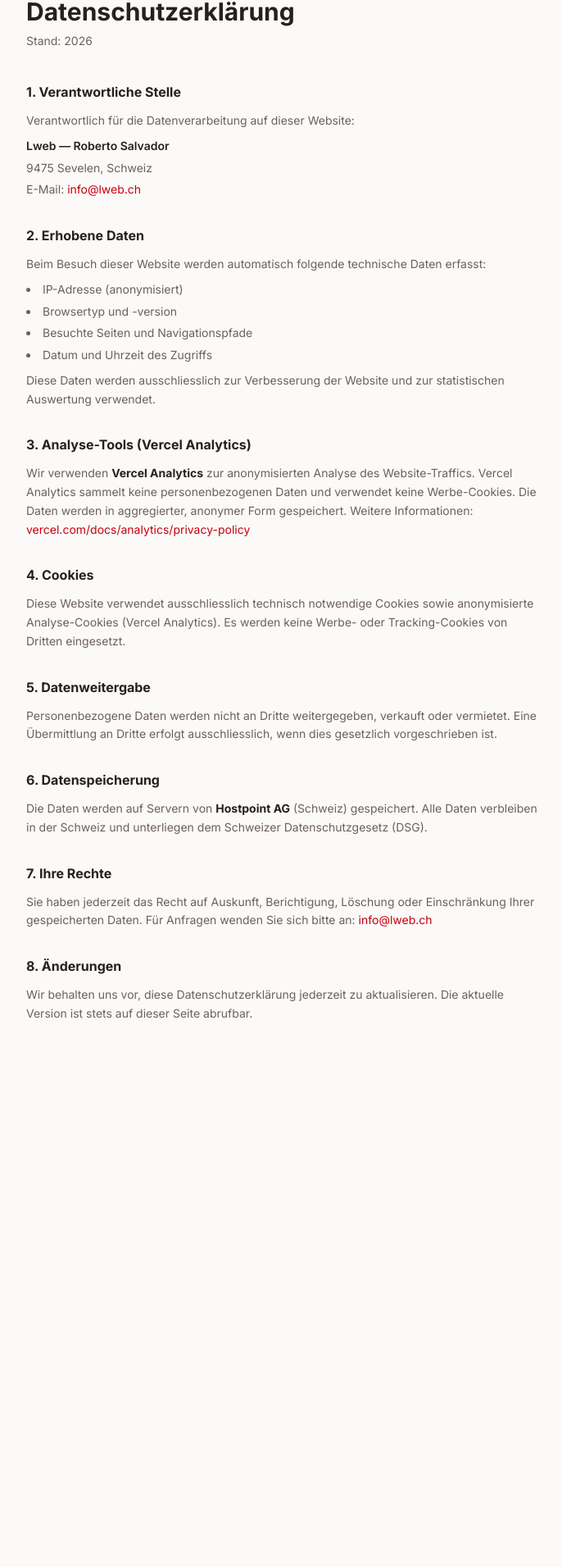
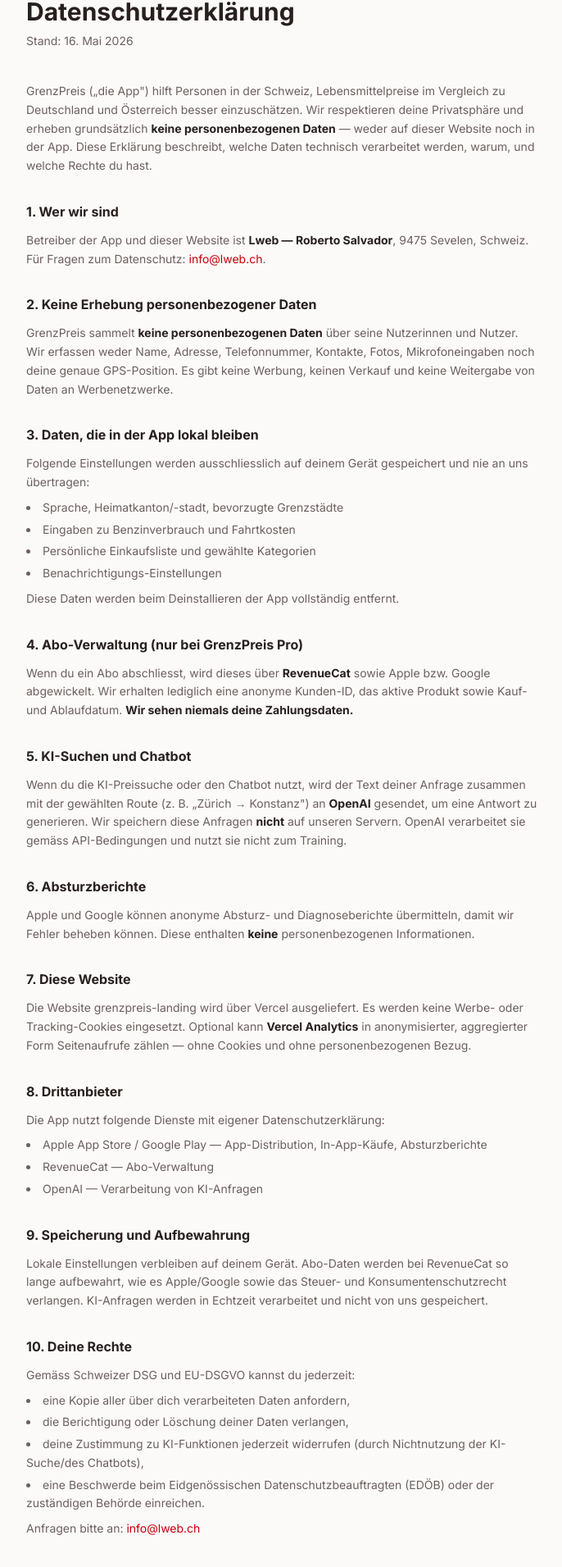
Before and after one commit to donia1222/grenzpreislanding, a Next.js app: page /datenschutz in a window 1280 px wide. Shown: the part 128-2039 px from the top of the page at 82% size, without its empty margins (296-982 px from the left). Before the commit the page ends 1440 px from the top, so only its background shows below. Built offline with nearby package versions, Linux system fonts and the light colour scheme.

Commit message:
,update60“

```diff
--- a/app/datenschutz/page.tsx
+++ b/app/datenschutz/page.tsx
@@ -3,7 +3,7 @@ import { ArrowLeft } from "lucide-react"
 import type { Metadata } from "next"
 
 export const metadata: Metadata = {
-  title: "Datenschutz — Offerto PROFI",
+  title: "Datenschutz — GrenzPreis",
 }
 
 export default function DatenschutzPage() {
@@ -15,60 +15,107 @@ export default function DatenschutzPage() {
         </Link>
 
         <h1 className="font-bold text-3xl text-foreground mb-2">Datenschutzerklärung</h1>
-        <p className="text-muted-foreground text-sm mb-10">Stand: {new Date().getFullYear()}</p>
+        <p className="text-muted-foreground text-sm mb-10">Stand: 16. Mai 2026</p>
 
         <div className="space-y-8 text-sm text-muted-foreground leading-relaxed">
 
           <section>
-            <h2 className="font-bold text-foreground text-base mb-3">1. Verantwortliche Stelle</h2>
-            <p>Verantwortlich für die Datenverarbeitung auf dieser Website:</p>
-            <div className="mt-2 space-y-1">
-              <p className="font-semibold text-foreground">Lweb — Roberto Salvador</p>
-              <p>9475 Sevelen, Schweiz</p>
-              <p>E-Mail: <a href="mailto:info@lweb.ch" className="text-primary hover:underline">info@lweb.ch</a></p>
-            </div>
+            <p>
+              GrenzPreis („die App") hilft Personen in der Schweiz, Lebensmittelpreise im Vergleich zu Deutschland und Österreich besser einzuschätzen. Wir respektieren deine Privatsphäre und erheben grundsätzlich <strong className="text-foreground">keine personenbezogenen Daten</strong> — weder auf dieser Website noch in der App. Diese Erklärung beschreibt, welche Daten technisch verarbeitet werden, warum, und welche Rechte du hast.
+            </p>
           </section>
 
           <section>
-            <h2 className="font-bold text-foreground text-base mb-3">2. Erhobene Daten</h2>
-            <p>Beim Besuch dieser Website werden automatisch folgende technische Daten erfasst:</p>
-            <ul className="list-disc list-inside mt-2 space-y-1">
-              <li>IP-Adresse (anonymisiert)</li>
-              <li>Browsertyp und -version</li>
-              <li>Besuchte Seiten und Navigationspfade</li>
-              <li>Datum und Uhrzeit des Zugriffs</li>
-            </ul>
-            <p className="mt-2">Diese Daten werden ausschliesslich zur Verbesserung der Website und zur statistischen Auswertung verwendet.</p>
+            <h2 className="font-bold text-foreground text-base mb-3">1. Wer wir sind</h2>
+            <p>
+              Betreiber der App und dieser Website ist <strong className="text-foreground">Lweb — Roberto Salvador</strong>, 9475 Sevelen, Schweiz. Für Fragen zum Datenschutz: <a href="mailto:info@lweb.ch" className="text-primary hover:underline">info@lweb.ch</a>.
+            </p>
           </section>
 
           <section>
-            <h2 className="font-bold text-foreground text-base mb-3">3. Analyse-Tools (Vercel Analytics)</h2>
-            <p>Wir verwenden <strong className="text-foreground">Vercel Analytics</strong> zur anonymisierten Analyse des Website-Traffics. Vercel Analytics sammelt keine personenbezogenen Daten und verwendet keine Werbe-Cookies. Die Daten werden in aggregierter, anonymer Form gespeichert. Weitere Informationen: <a href="https://vercel.com/docs/analytics/privacy-policy" target="_blank" rel="noopener noreferrer" className="text-primary hover:underline">vercel.com/docs/analytics/privacy-policy</a></p>
+            <h2 className="font-bold text-foreground text-base mb-3">2. Keine Erhebung personenbezogener Daten</h2>
+            <p>
+              GrenzPreis sammelt <strong className="text-foreground">keine personenbezogenen Daten</strong> über seine Nutzerinnen und Nutzer. Wir erfassen weder Name, Adresse, Telefonnummer, Kontakte, Fotos, Mikrofoneingaben noch deine genaue GPS-Position. Es gibt keine Werbung, keinen Verkauf und keine Weitergabe von Daten an Werbenetzwerke.
+            </p>
           </section>
 
           <section>
-            <h2 className="font-bold text-foreground text-base mb-3">4. Cookies</h2>
-            <p>Diese Website verwendet ausschliesslich technisch notwendige Cookies sowie anonymisierte Analyse-Cookies (Vercel Analytics). Es werden keine Werbe- oder Tracking-Cookies von Dritten eingesetzt.</p>
+            <h2 className="font-bold text-foreground text-base mb-3">3. Daten, die in der App lokal bleiben</h2>
+            <p>Folgende Einstellungen werden ausschliesslich auf deinem Gerät gespeichert und nie an uns übertragen:</p>
+            <ul className="list-disc list-inside mt-2 space-y-1">
+              <li>Sprache, Heimatkanton/-stadt, bevorzugte Grenzstädte</li>
+              <li>Eingaben zu Benzinverbrauch und Fahrtkosten</li>
+              <li>Persönliche Einkaufsliste und gewählte Kategorien</li>
+              <li>Benachrichtigungs-Einstellungen</li>
+            </ul>
+            <p className="mt-2">Diese Daten werden beim Deinstallieren der App vollständig entfernt.</p>
           </section>
 
           <section>
-            <h2 className="font-bold text-foreground text-base mb-3">5. Datenweitergabe</h2>
-            <p>Personenbezogene Daten werden nicht an Dritte weitergegeben, verkauft oder vermietet. Eine Übermittlung an Dritte erfolgt ausschliesslich, wenn dies gesetzlich vorgeschrieben ist.</p>
+            <h2 className="font-bold text-foreground text-base mb-3">4. Abo-Verwaltung (nur bei GrenzPreis Pro)</h2>
+            <p>
+              Wenn du ein Abo abschliesst, wird dieses über <strong className="text-foreground">RevenueCat</strong> sowie Apple bzw. Google abgewickelt. Wir erhalten lediglich eine anonyme Kunden-ID, das aktive Produkt sowie Kauf- und Ablaufdatum. <strong className="text-foreground">Wir sehen niemals deine Zahlungsdaten.</strong>
+            </p>
           </section>
 
           <section>
-            <h2 className="font-bold text-foreground text-base mb-3">6. Datenspeicherung</h2>
-            <p>Die Daten werden auf Servern von <strong className="text-foreground">Hostpoint AG</strong> (Schweiz) gespeichert. Alle Daten verbleiben in der Schweiz und unterliegen dem Schweizer Datenschutzgesetz (DSG).</p>
+            <h2 className="font-bold text-foreground text-base mb-3">5. KI-Suchen und Chatbot</h2>
+            <p>
+              Wenn du die KI-Preissuche oder den Chatbot nutzt, wird der Text deiner Anfrage zusammen mit der gewählten Route (z. B. „Zürich → Konstanz") an <strong className="text-foreground">OpenAI</strong> gesendet, um eine Antwort zu generieren. Wir speichern diese Anfragen <strong className="text-foreground">nicht</strong> auf unseren Servern. OpenAI verarbeitet sie gemäss API-Bedingungen und nutzt sie nicht zum Training.
+            </p>
           </section>
 
           <section>
-            <h2 className="font-bold text-foreground text-base mb-3">7. Ihre Rechte</h2>
-            <p>Sie haben jederzeit das Recht auf Auskunft, Berichtigung, Löschung oder Einschränkung Ihrer gespeicherten Daten. Für Anfragen wenden Sie sich bitte an: <a href="mailto:info@lweb.ch" className="text-primary hover:underline">info@lweb.ch</a></p>
+            <h2 className="font-bold text-foreground text-base mb-3">6. Absturzberichte</h2>
+            <p>
+              Apple und Google können anonyme Absturz- und Diagnoseberichte übermitteln, damit wir Fehler beheben können. Diese enthalten <strong className="text-foreground">keine</strong> personenbezogenen Informationen.
+            </p>
           </section>
 
           <section>
-            <h2 className="font-bold text-foreground text-base mb-3">8. Änderungen</h2>
-            <p>Wir behalten uns vor, diese Datenschutzerklärung jederzeit zu aktualisieren. Die aktuelle Version ist stets auf dieser Seite abrufbar.</p>
+            <h2 className="font-bold text-foreground text-base mb-3">7. Diese Website</h2>
+            <p>
+              Die Website grenzpreis-landing wird über Vercel ausgeliefert. Es werden keine Werbe- oder Tracking-Cookies eingesetzt. Optional kann <strong className="text-foreground">Vercel Analytics</strong> in anonymisierter, aggregierter Form Seitenaufrufe zählen — ohne Cookies und ohne personenbezogenen Bezug.
+            </p>
+          </section>
+
+          <section>
+            <h2 className="font-bold text-foreground text-base mb-3">8. Drittanbieter</h2>
+            <p>Die App nutzt folgende Dienste mit eigener Datenschutzerklärung:</p>
+            <ul className="list-disc list-inside mt-2 space-y-1">
+              <li>Apple App Store / Google Play — App-Distribution, In-App-Käufe, Absturzberichte</li>
+              <li>RevenueCat — Abo-Verwaltung</li>
+              <li>OpenAI — Verarbeitung von KI-Anfragen</li>
+            </ul>
+          </section>
+
+          <section>
+            <h2 className="font-bold text-foreground text-base mb-3">9. Speicherung und Aufbewahrung</h2>
+            <p>
+              Lokale Einstellungen verbleiben auf deinem Gerät. Abo-Daten werden bei RevenueCat so lange aufbewahrt, wie es Apple/Google sowie das Steuer- und Konsumentenschutzrecht verlangen. KI-Anfragen werden in Echtzeit verarbeitet und nicht von uns gespeichert.
+            </p>
+          </section>
+
+          <section>
+            <h2 className="font-bold text-foreground text-base mb-3">10. Deine Rechte</h2>
+            <p>Gemäss Schweizer DSG und EU-DSGVO kannst du jederzeit:</p>
+            <ul className="list-disc list-inside mt-2 space-y-1">
+              <li>eine Kopie aller über dich verarbeiteten Daten anfordern,</li>
+              <li>die Berichtigung oder Löschung deiner Daten verlangen,</li>
+              <li>deine Zustimmung zu KI-Funktionen jederzeit widerrufen (durch Nichtnutzung der KI-Suche/des Chatbots),</li>
+              <li>eine Beschwerde beim Eidgenössischen Datenschutzbeauftragten (EDÖB) oder der zuständigen Behörde einreichen.</li>
+            </ul>
+            <p className="mt-2">Anfragen bitte an: <a href="mailto:info@lweb.ch" className="text-primary hover:underline">info@lweb.ch</a></p>
+          </section>
+
+          <section>
+            <h2 className="font-bold text-foreground text-base mb-3">11. Kinder</h2>
+            <p>Die App richtet sich nicht an Kinder unter 13 Jahren. Wir erheben wissentlich keine Daten von Kindern.</p>
+          </section>
+
+          <section>
+            <h2 className="font-bold text-foreground text-base mb-3">12. Änderungen</h2>
+            <p>Wir können diese Erklärung bei Änderungen der App anpassen. Wesentliche Änderungen werden in der App angekündigt. Das Datum „Stand" oben spiegelt immer die aktuelle Version wider.</p>
           </section>
 
         </div>
--- a/app/landing-translations.ts
+++ b/app/landing-translations.ts
@@ -88,7 +88,7 @@ export const landingTranslations: Record<Lang, LandingT> = {
       titleHighlight: "Fragen.",
       subtitle: "Alles, was du über GrenzPreis wissen musst.",
       items: [
-        { question: "Ist die App wirklich kostenlos?", answer: "Ja, GrenzPreis ist vollständig kostenlos. Kein Abo, keine versteckten Kosten, keine Werbung." },
+        { question: "Ist die App wirklich kostenlos?", answer: "Ja, die Grundfunktionen von GrenzPreis sind kostenlos – ohne versteckte Kosten und ohne Werbung. Für die KI-Suche nach aktuellen Preisen ist ein Abo erforderlich." },
         { question: "Welche Länder werden verglichen?", answer: "GrenzPreis vergleicht Supermarktpreise in der Schweiz, Deutschland und Österreich — inklusive Benzin, Mehrwertsteuer und Zollfreibeträgen." },
         { question: "Wie genau sind die Preise?", answer: "Alle Preise sind KI-geschätzte Richtwerte — keine offiziellen Preise der Supermärkte. Im Standard-Modus nutzt GrenzPreis vorprogrammierte Durchschnittswerte, im KI-Modus werden tagesaktuelle Schätzungen erstellt. Die tatsächlichen Preise im Laden können abweichen." },
         { question: "Wie wird die Benzinersparnis berechnet?", answer: "Du gibst deinen Kraftstoffverbrauch und den aktuellen Preis ein. GrenzPreis berechnet die Benzinkosten für die Hin- und Rückfahrt automatisch und zieht sie von der Bruttoersparnis ab." },
@@ -199,7 +199,7 @@ export const landingTranslations: Record<Lang, LandingT> = {
       titleHighlight: "frecuentes.",
       subtitle: "Todo lo que necesitas saber sobre GrenzPreis.",
       items: [
-        { question: "¿La app es realmente gratuita?", answer: "Sí, GrenzPreis es completamente gratuito. Sin suscripción, sin costes ocultos, sin publicidad." },
+        { question: "¿La app es realmente gratuita?", answer: "Sí, las funciones básicas de GrenzPreis son gratuitas — sin costes ocultos y sin publicidad. Para las búsquedas con IA de precios actualizados se necesita una suscripción." },
         { question: "¿Qué países se comparan?", answer: "GrenzPreis compara precios de supermercados en Suiza, Alemania y Austria — incluyendo gasolina, IVA y franquicias aduaneras." },
         { question: "¿Qué precisión tienen los precios?", answer: "Todos los precios son estimaciones orientativas calculadas por IA — no son precios oficiales de los supermercados. En modo estándar GrenzPreis usa valores medios preprogramados; en modo IA se generan estimaciones actualizadas. Los precios reales en tienda pueden variar." },
         { question: "¿Cómo se calcula el ahorro en gasolina?", answer: "Introduces tu consumo de combustible y el precio actual. GrenzPreis calcula automáticamente el coste del viaje de ida y vuelta y lo descuenta del ahorro bruto." },
@@ -310,7 +310,7 @@ export const landingTranslations: Record<Lang, LandingT> = {
       titleHighlight: "fréquentes.",
       subtitle: "Tout ce que vous devez savoir sur GrenzPreis.",
       items: [
-        { question: "L'app est-elle vraiment gratuite?", answer: "Oui, GrenzPreis est entièrement gratuit. Pas d'abonnement, pas de coûts cachés, pas de publicité." },
+        { question: "L'app est-elle vraiment gratuite?", answer: "Oui, les fonctions de base de GrenzPreis sont gratuites — sans coûts cachés et sans publicité. Un abonnement est nécessaire pour les recherches par IA des prix actuels." },
         { question: "Quels pays sont comparés?", answer: "GrenzPreis compare les prix des supermarchés en Suisse, en Allemagne et en Autriche — y compris l'essence, la TVA et les franchises douanières." },
         { question: "Quelle est la précision des prix?", answer: "Tous les prix sont des estimations indicatives calculées par IA — ce ne sont pas des prix officiels des supermarchés. En mode standard GrenzPreis utilise des moyennes préprogrammées, en mode IA des estimations actualisées sont générées. Les prix réels en magasin peuvent varier." },
         { question: "Comment l'économie en essence est-elle calculée?", answer: "Vous saisissez votre consommation de carburant et le prix actuel. GrenzPreis calcule automatiquement le coût du trajet aller-retour et le déduit de l'économie brute." },
@@ -421,7 +421,7 @@ export const landingTranslations: Record<Lang, LandingT> = {
       titleHighlight: "frequenti.",
       subtitle: "Tutto ciò che devi sapere su GrenzPreis.",
       items: [
-        { question: "L'app è davvero gratuita?", answer: "Sì, GrenzPreis è completamente gratuito. Nessun abbonamento, nessun costo nascosto, nessuna pubblicità." },
+        { question: "L'app è davvero gratuita?", answer: "Sì, le funzioni di base di GrenzPreis sono gratuite — senza costi nascosti e senza pubblicità. Per le ricerche con IA dei prezzi aggiornati è necessario un abbonamento." },
         { question: "Quali paesi vengono confrontati?", answer: "GrenzPreis confronta i prezzi dei supermercati in Svizzera, Germania e Austria — inclusi carburante, IVA e franchigie doganali." },
         { question: "Quanto sono precisi i prezzi?", answer: "Tutti i prezzi sono stime indicative calcolate dall'IA — non sono prezzi ufficiali dei supermercati. In modalità standard GrenzPreis usa medie preprogrammate, in modalità IA vengono generate stime aggiornate. I prezzi reali in negozio possono variare." },
         { question: "Come viene calcolato il risparmio sul carburante?", answer: "Inserisci il consumo di carburante e il prezzo attuale. GrenzPreis calcola automaticamente il costo del viaggio di andata e ritorno e lo deduce dal risparmio lordo." },
@@ -532,7 +532,7 @@ export const landingTranslations: Record<Lang, LandingT> = {
       titleHighlight: "questions.",
       subtitle: "Everything you need to know about GrenzPreis.",
       items: [
-        { question: "Is the app really free?", answer: "Yes, GrenzPreis is completely free. No subscription, no hidden costs, no ads." },
+        { question: "Is the app really free?", answer: "Yes, the core features of GrenzPreis are free — no hidden costs and no ads. A subscription is required for AI searches with up-to-date prices." },
         { question: "Which countries are compared?", answer: "GrenzPreis compares supermarket prices in Switzerland, Germany and Austria — including fuel, VAT and customs allowances." },
         { question: "How accurate are the prices?", answer: "All prices are AI-estimated guidance values — not official supermarket prices. In standard mode GrenzPreis uses pre-programmed averages; in AI mode up-to-date estimates are generated. Actual in-store prices may vary." },
         { question: "How is the fuel saving calculated?", answer: "You enter your fuel consumption and the current price. GrenzPreis automatically calculates the round-trip fuel cost and deducts it from the gross savings." },
```
